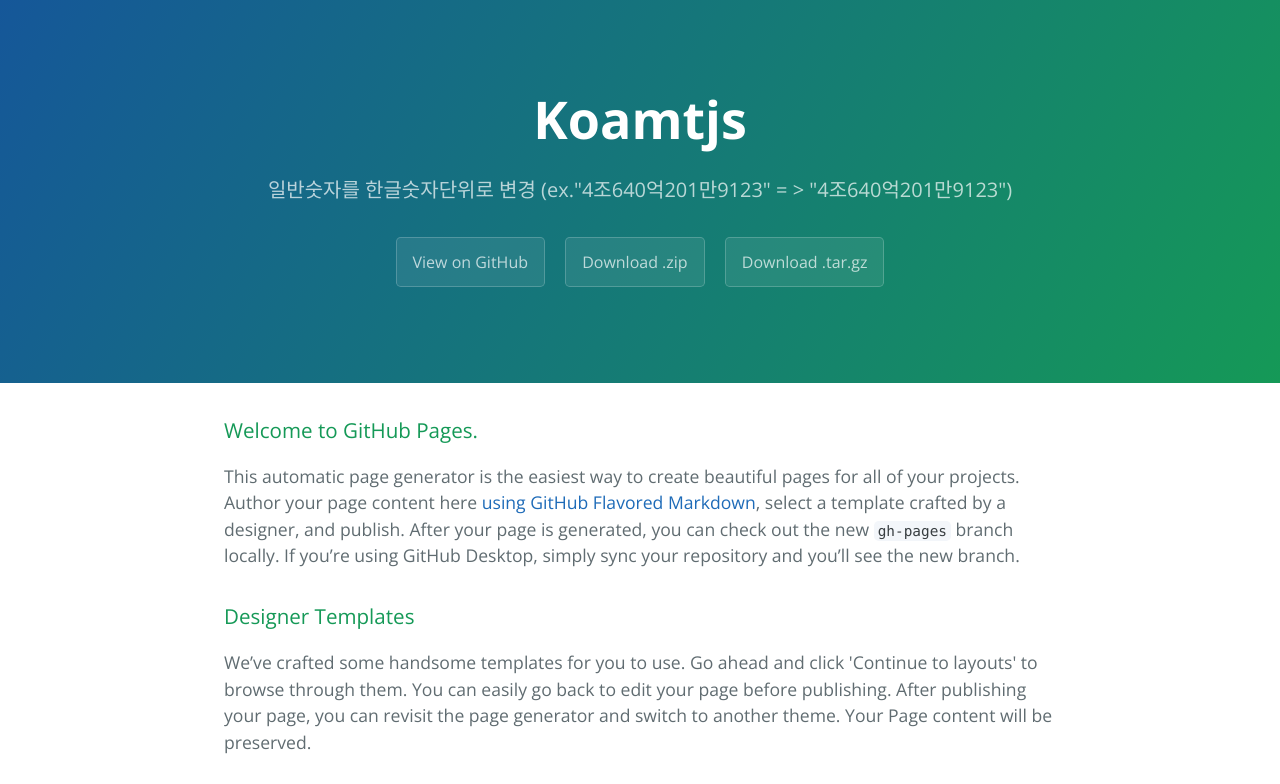
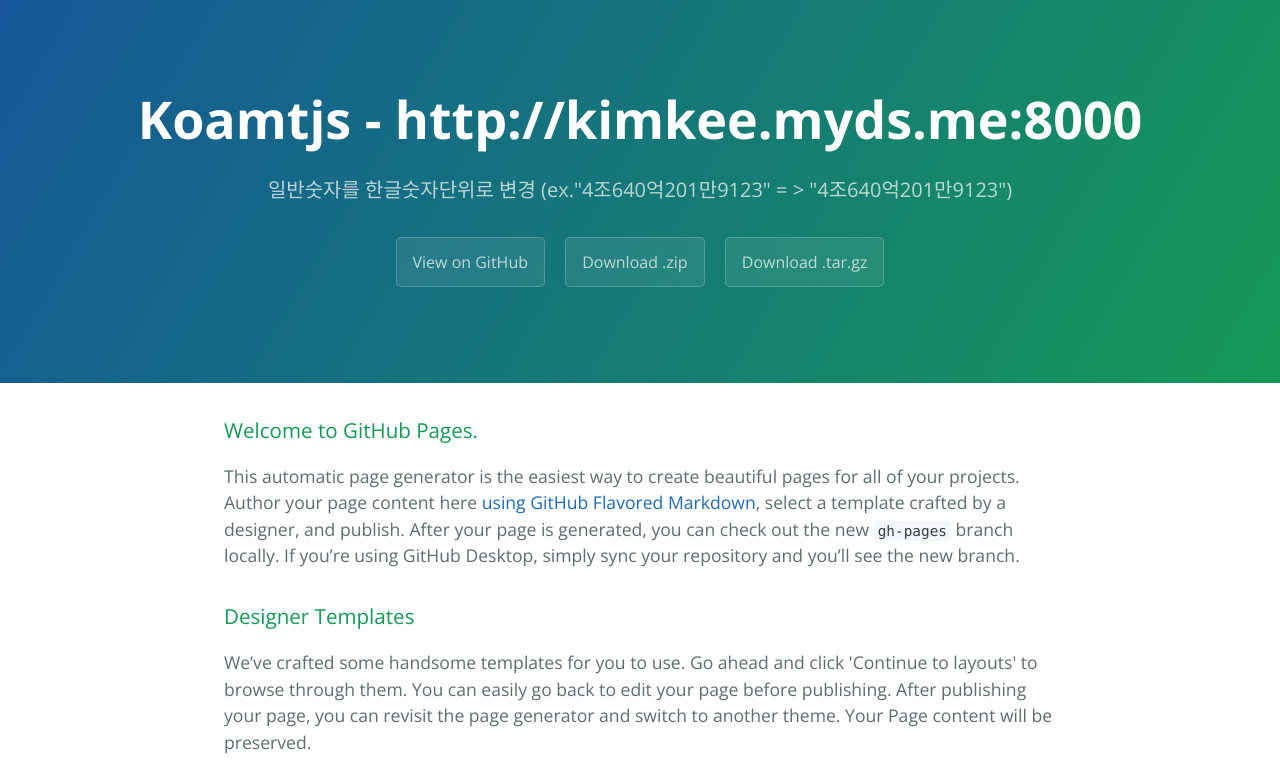
Before and after one commit to kimkee/koamtjs, a plain HTML site: page index.html in a window 1280 px wide. Shown: the top 784 px of the page. Drawn offline with nearby package versions, Linux system fonts and the light colour scheme.

Commit message:
제목수정
ㄷㄷㄷ

```diff
--- a/index.html
+++ b/index.html
@@ -11,7 +11,7 @@
   </head>
   <body>
     <section class="page-header">
-      <h1 class="project-name">Koamtjs</h1>
+      <h1 class="project-name">Koamtjs - http://kimkee.myds.me:8000</h1>
       <h2 class="project-tagline">일반숫자를 한글숫자단위로 변경 (ex.&quot;4조640억201만9123&quot; = &gt; &quot;4조640억201만9123&quot;)</h2>
       <a href="https://github.com/kimkee/koamtjs" class="btn">View on GitHub</a>
       <a href="https://github.com/kimkee/koamtjs/zipball/master" class="btn">Download .zip</a>
```
